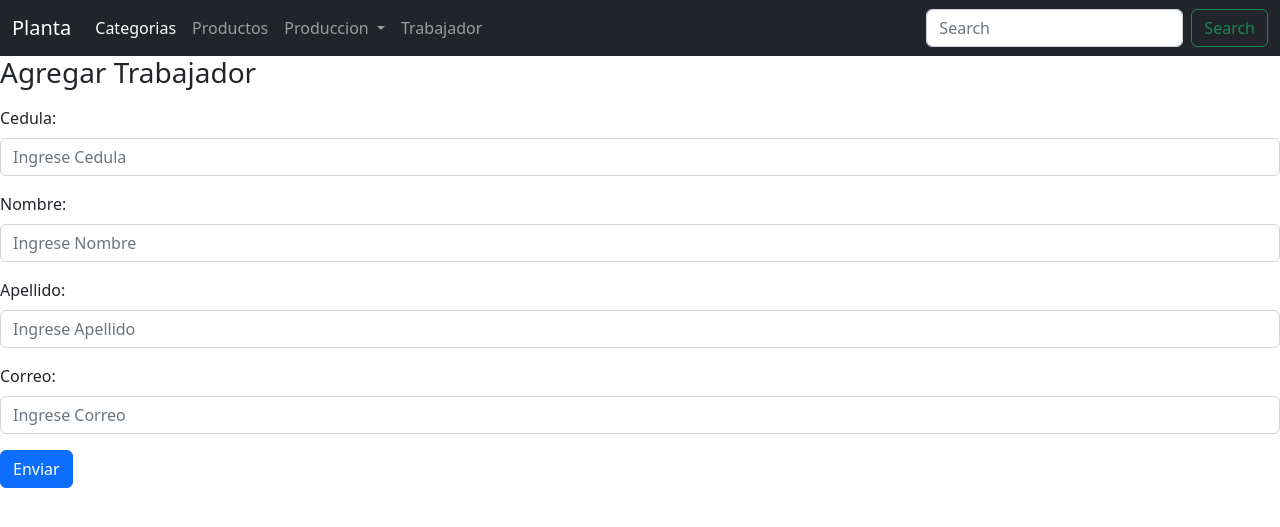
After one commit to Alejoml07/AprendiendoDjango, a Django app: page /planta/formularioTrabajador/ in a window 1280 px wide. The commit adds this page. Shown: the top 527 px of the page. Run offline with Django 4.2, Linux system fonts and the light colour scheme; some libraries are stand-ins or nearby versions.

Commit message:
22 agosto

```diff
--- /dev/null
+++ b/planta/templates/planta/base.html
@@ -0,0 +1,67 @@
+{% load static %}
+<!DOCTYPE html>
+<html lang="es">
+<head>
+    <meta charset="UTF-8">
+    <meta http-equiv="X-UA-Compatible" content="IE=edge">
+    <meta name="viewport" content="width=device-width, initial-scale=1.0">
+    <title>    {%block titulo%} Software Planta Sena {%endblock%} </title>
+    <link href="{% static 'planta/css/bootstrap.min.css' %}" rel="stylesheet">
+
+
+    <link rel="apple-touch-icon" sizes="180x180" href="{% static 'planta/favicon_io/apple-touch-icon.png' %}">
+    <link rel="icon" type="image/png" sizes="32x32" href="{% static 'planta/favicon_io/favicon-32x32.png' %}">
+    <link rel="icon" type="image/png" sizes="16x16" href="{% static 'planta/favicon_io/favicon-16x16.png' %}">
+    <link rel="manifest" href="{% static 'planta/favicon_io/site.webmanifest' %}">
+
+</head>
+<body>
+    <nav class="navbar navbar-expand-sm navbar-dark bg-dark">
+        <div class="container-fluid">
+          <a class="navbar-brand" href="{% url 'planta:index' %}">Planta {%block subtitulo%}{%endblock%}</a>
+          <button class="navbar-toggler" type="button" data-bs-toggle="collapse" data-bs-target="#navbarSupportedContent" aria-controls="navbarSupportedContent" aria-expanded="false" aria-label="Toggle navigation">
+            <span class="navbar-toggler-icon"></span>
+          </button>
+          <div class="collapse navbar-collapse" id="navbarSupportedContent">
+            <ul class="navbar-nav me-auto mb-2 mb-lg-0">
+              <li class="nav-item">
+                <a class="nav-link active" aria-current="page" href="#">Categorias</a>
+              </li>
+              <li class="nav-item">
+                <a class="nav-link" href="#">Productos</a>
+              </li>
+              <li class="nav-item dropdown">
+                <a class="nav-link dropdown-toggle" href="#" role="button" data-bs-toggle="dropdown" aria-expanded="false">
+                  Produccion
+                </a>
+                <ul class="dropdown-menu">
+                  <li><a class="dropdown-item" href="#">Action</a></li>
+                  <li><a class="dropdown-item" href="#">Another action</a></li>
+                  <li><hr class="dropdown-divider"></li>
+                  <li><a class="dropdown-item" href="#">Something else here</a></li>
+                </ul>
+              </li>
+              <li class="nav-item">
+                <a class="nav-link "  href="{% url 'planta:listarTrabajador' %}">Trabajador</a>
+              </li>
+            </ul>
+            <form class="d-flex" role="search">
+              <input class="form-control me-2" type="search" placeholder="Search" aria-label="Search">
+              <button class="btn btn-outline-success" type="submit">Search</button>
+            </form>
+          </div>
+        </div>
+      </nav>
+
+      {%block contenedor%}{%endblock%}
+
+
+
+
+      <script src="{% static 'planta/js/popper.min.js' %}"></script>
+      <script src="{% static 'planta/js/bootstrap.min.js' %}"></script>
+      <script src= "{% static 'planta/js/libreria.js' %}"></script>
+
+
+  </body>
+  </html>
--- /dev/null
+++ b/planta/templates/planta/trabajador/nuevo_trabajador.html
@@ -0,0 +1,39 @@
+{%extends "planta/base.html"%}
+
+
+<!DOCTYPE html>
+<html lang="en">
+<head>
+    <meta charset="UTF-8">
+    <meta http-equiv="X-UA-Compatible" content="IE=edge">
+    <meta name="viewport" content="width=device-width, initial-scale=1.0">
+    <title>Formulario trabajador</title>
+</head>
+<body>
+    {%block contenedor%}
+    <h3>Agregar Trabajador</h3>
+    <form action="{%url 'planta:guardarTrabajador'%}" method="post">
+        {%csrf_token%}
+        <div class="mb-3 mt-3">
+          <label for="email" class="form-label">Cedula:</label>
+          <input type="number" class="form-control" id="" placeholder="Ingrese Cedula" name="cedula">
+        </div>
+        <div class="mb-3 mt-3">
+            <label for="email" class="form-label">Nombre:</label>
+            <input type="text" class="form-control" id="" placeholder="Ingrese Nombre" name="nombre">
+          </div>
+          <div class="mb-3 mt-3">
+            <label for="email" class="form-label">Apellido:</label>
+            <input type="text" class="form-control" id="" placeholder="Ingrese Apellido" name="apellido">
+          </div>
+          <div class="mb-3 mt-3">
+            <label for="email" class="form-label">Correo:</label>
+            <input type="email" class="form-control" id="email" placeholder="Ingrese Correo" name="correo">
+          </div>
+
+        <button type="submit" class="btn btn-primary">Enviar</button>
+      </form>
+      {%endblock%}
+
+</body>
+</html>
--- a/planta/urls.py
+++ b/planta/urls.py
@@ -5,5 +5,9 @@ from . import views
 app_name= "planta"
 urlpatterns = [
     path('', views.index, name = "index"),
+    path ('trabajadores/', views.listarTrabajador, name = "listarTrabajador"),
+    path ('formularioTrabajador/', views.formularioTrabajador, name = "formularioTrabajador"),
+    path ('guardarTrabajador/', views.guardarTrabajador, name = "guardarTrabajador")
+
 
 ]
--- a/planta/views.py
+++ b/planta/views.py
@@ -1,7 +1,42 @@
-from django.shortcuts import render
-from django.http import HttpResponse
+from django.shortcuts import render, redirect
+from django.http import HttpResponse, HttpResponseRedirect
+from django.urls import reverse
+
+#Mensaje tipo cookie temporales
+from django.contrib import messages
+
+#Gestion de errores de base de datos
+from django.db import IntegrityError
+
+from .models import Trabajador,Categoria,Producto,Produccion
+
+
 
 # Create your views here.
-
 def index(request):
     return render(request, 'planta/index.html')
+
+
+def listarTrabajador(request):
+    q = Trabajador.objects.all()
+    contexto = {'datos': q}
+
+    return render(request, 'planta/trabajador/listar_trabajador.html', contexto)
+
+def formularioTrabajador(request):
+    return render(request, 'planta/trabajador/nuevo_trabajador.html')
+
+def guardarTrabajador(request):
+    try:
+        if request.method == "POST":
+            q = Trabajador(cedula = request.POST["cedula"],nombre = request.POST["nombre"],apellido = request.POST["apellido"],correo = request.POST["correo"])
+            q.save()
+
+            messages.success(request, "Trabajador guardado exitosamente")
+        else:
+            messages.warning(request, "No se han enviado datos...")
+
+    except Exception as e:
+        messages.error(request, f"Error: {e}")
+
+    return redirect('planta:listarTrabajador')
```
Also changed, not shown: planta/templates/planta/index.html (+6 -60 lines), planta/templates/planta/trabajador/listar_trabajador.html (added, +113 -0 lines), db.sqlite3.
